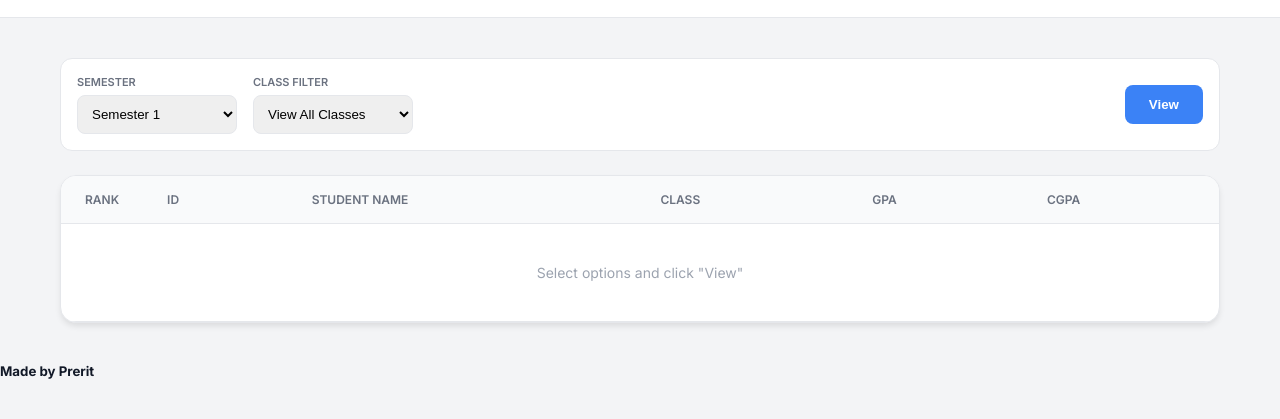
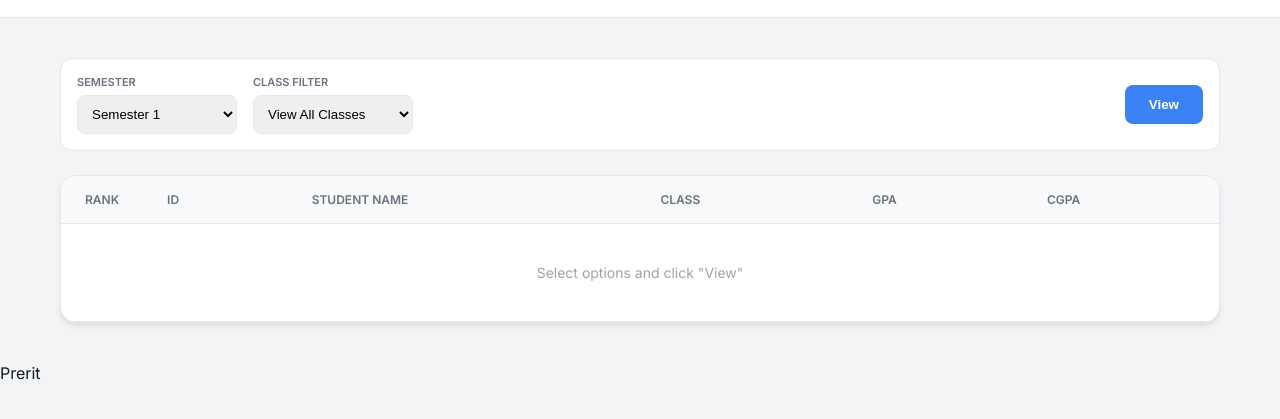
Before and after one commit to prerit26/MSE-ranklist, a plain HTML site: page templates/index.html in a window 1280 px wide. Shown: the part 55-474 px from the top of the page. Drawn offline with nearby package versions, Linux system fonts and the light colour scheme; no server answers.

Commit message:
Update index.html

```diff
--- a/templates/index.html
+++ b/templates/index.html
@@ -421,7 +421,10 @@ function closeModal() {
 
 loadClasses();
 </script>
-    <h5>Made by Prerit</h5>
+    <footer>
+  Prerit
+</footer>
+
 </body>
 
 </html>
```
